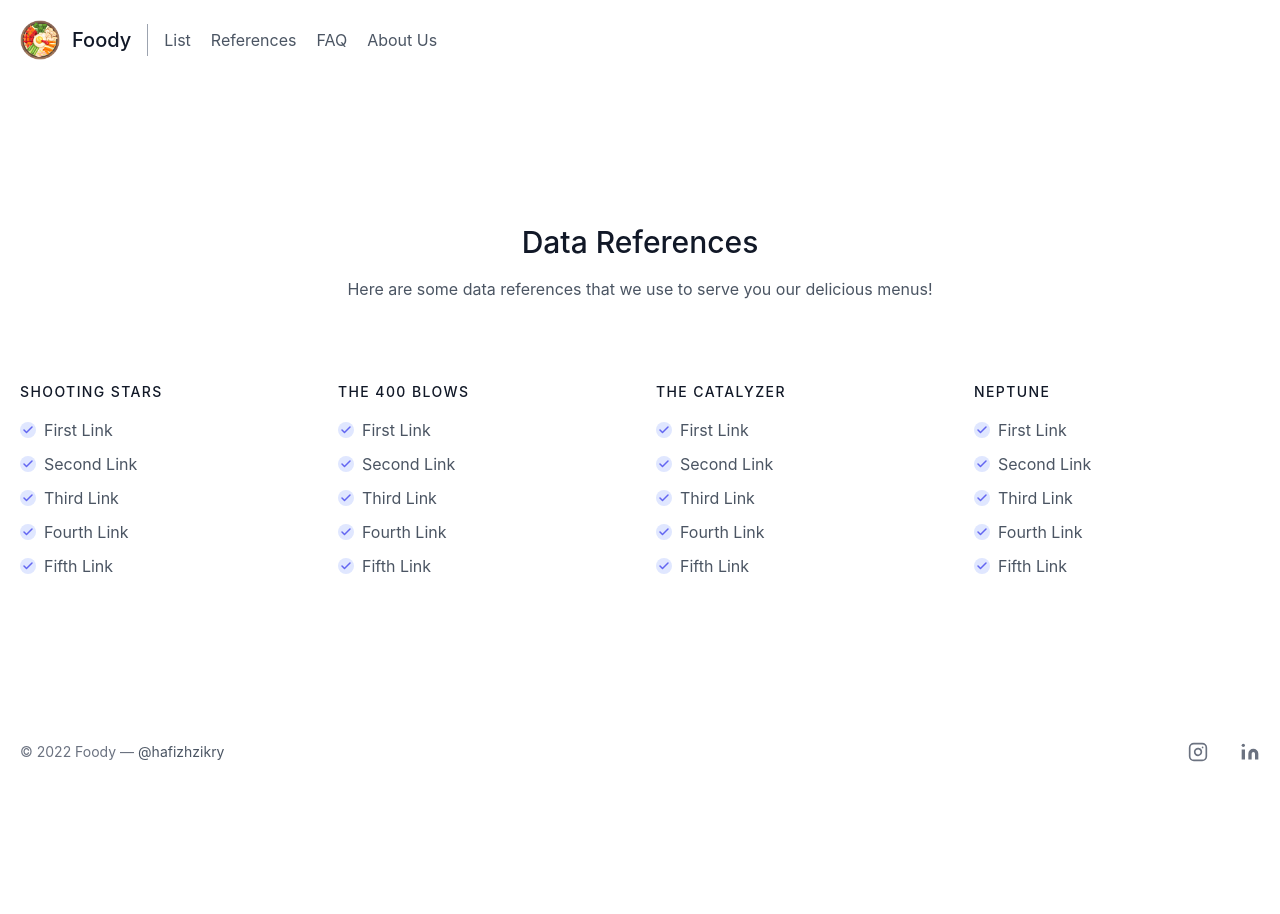
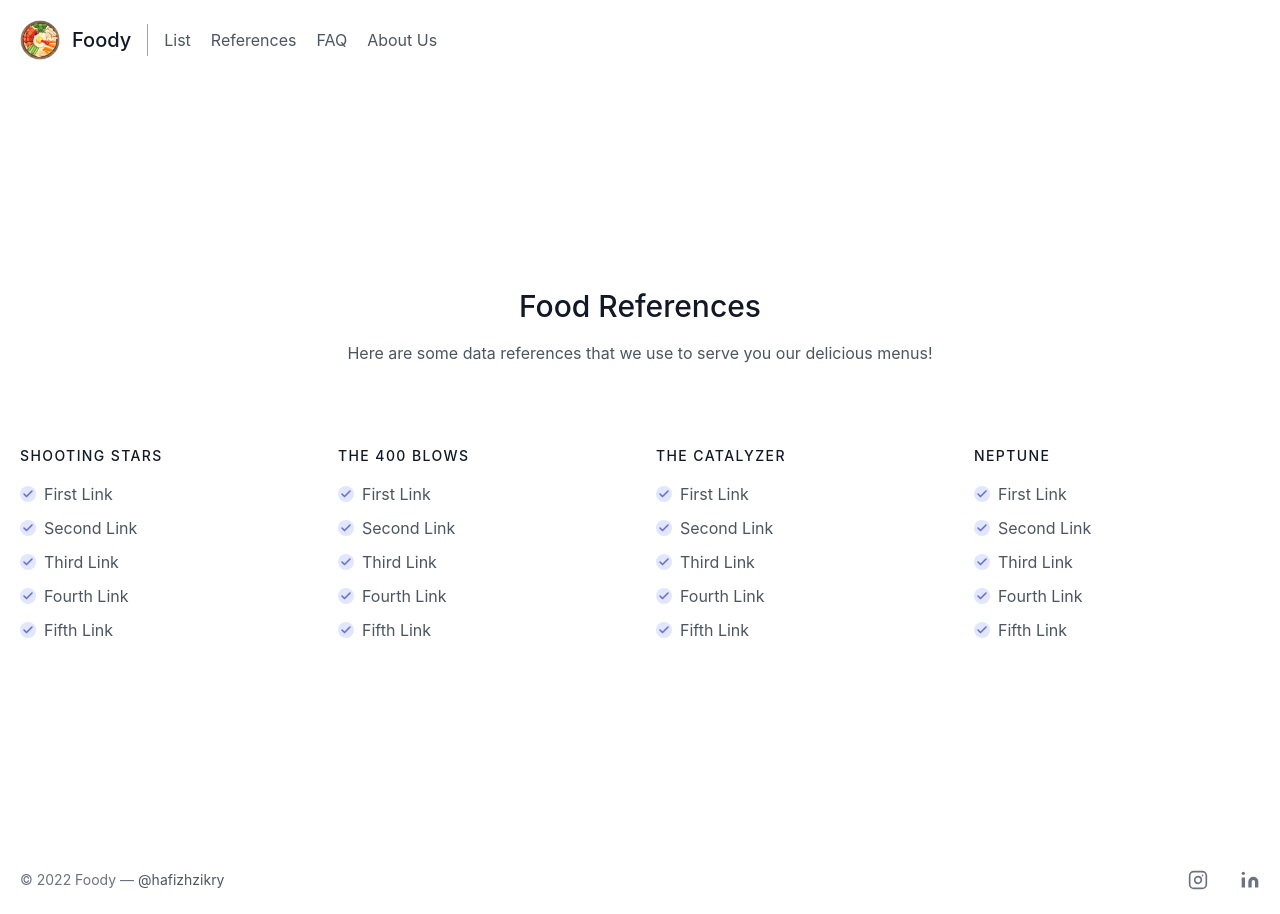
Before and after one commit to hafizhzikry24/foody, a Next.js app: page /references in a window 1280 px wide. Before the commit the page ends 800 px from the top, so only its background shows below. Built offline with nearby package versions, Linux system fonts and the light colour scheme.

Commit message:
add a photo

```diff
--- a/pages/about.js
+++ b/pages/about.js
@@ -19,10 +19,7 @@ export default function about(){
                     <div class="flex flex-col sm:flex-row mt-10">
                         <div class="sm:w-1/3 text-center sm:pr-8 sm:py-8">
                             <div class="w-20 h-20 rounded-full inline-flex items-center justify-center bg-gray-200 text-gray-400">
-                                <svg fill="none" stroke="currentColor" stroke-linecap="round" stroke-linejoin="round" stroke-width="2" class="w-10 h-10" viewBox="0 0 24 24">
-                                    <path d="M20 21v-2a4 4 0 00-4-4H8a4 4 0 00-4 4v2"></path>
-                                    <circle cx="12" cy="7" r="4"></circle>
-                                </svg>
+                                <Image src= "/assets/pasfoto.png" width ="80" height = "80"/>
                             </div>
                             <div class="flex flex-col items-center text-center justify-center">
                                 <h2 class="font-medium title-font mt-4 text-gray-900 text-lg">Muhammad Hafizh Zikry</h2>
--- a/pages/faq.js
+++ b/pages/faq.js
@@ -12,7 +12,7 @@ export default function faq(){
       <Header />
 
       <section class="text-gray-600 body-font">
-          <div class="container px-5 py-24 mx-auto">
+          <div class="container px-5 py-52 mx-auto">
               <div class="xl:w-1/2 lg:w-3/4 w-full mx-auto text-center">
                   <svg xmlns="http://www.w3.org/2000/svg" fill="currentColor" class="inline-block w-8 h-8 text-gray-400 mb-8" viewBox="0 0 975.036 975.036">
                       <path d="M925.036 57.197h-304c-27.6 0-50 22.4-50 50v304c0 27.601 22.4 50 50 50h145.5c-1.9 79.601-20.4 143.3-55.4 191.2-27.6 37.8-69.399 69.1-125.3 93.8-25.7 11.3-36.8 41.7-24.8 67.101l36 76c11.6 24.399 40.3 35.1 65.1 24.399 66.2-28.6 122.101-64.8 167.7-108.8 55.601-53.7 93.7-114.3 114.3-181.9 20.601-67.6 30.9-159.8 30.9-276.8v-239c0-27.599-22.401-50-50-50zM106.036 913.497c65.4-28.5 121-64.699 166.9-108.6 56.1-53.7 94.4-114.1 115-181.2 20.6-67.1 30.899-159.6 30.899-277.5v-239c0-27.6-22.399-50-50-50h-304c-27.6 0-50 22.4-50 50v304c0 27.601 22.4 50 50 50h145.5c-1.9 79.601-20.4 143.3-55.4 191.2-27.6 37.8-69.4 69.1-125.3 93.8-25.7 11.3-36.8 41.7-24.8 67.101l35.9 75.8c11.601 24.399 40.501 35.2 65.301 24.399z"></path>
--- a/pages/references.js
+++ b/pages/references.js
@@ -10,9 +10,9 @@ export default function References() {
       <Header />
 
       <section class="text-gray-600 body-font">
-            <div class="container px-5 py-36 mx-auto">
+            <div class="container px-5 py-52 mx-auto">
                 <div class="text-center mb-20">
-                    <h1 class="sm:text-3xl text-2xl font-medium text-center title-font text-gray-900 mb-4">Data References</h1>
+                    <h1 class="sm:text-3xl text-2xl font-medium text-center title-font text-gray-900 mb-4">Food  References</h1>
                     <p class="text-base leading-relaxed xl:w-2/4 lg:w-3/4 mx-auto">Here are some data references that we use to serve you our delicious menus!</p>
                 </div>
                 <div class="flex flex-wrap -m-4">
```
Also changed, not shown: public/assets/pasfoto_hafizh.jpg (added), 1 other file (tests, documents, lock files or other folders).
